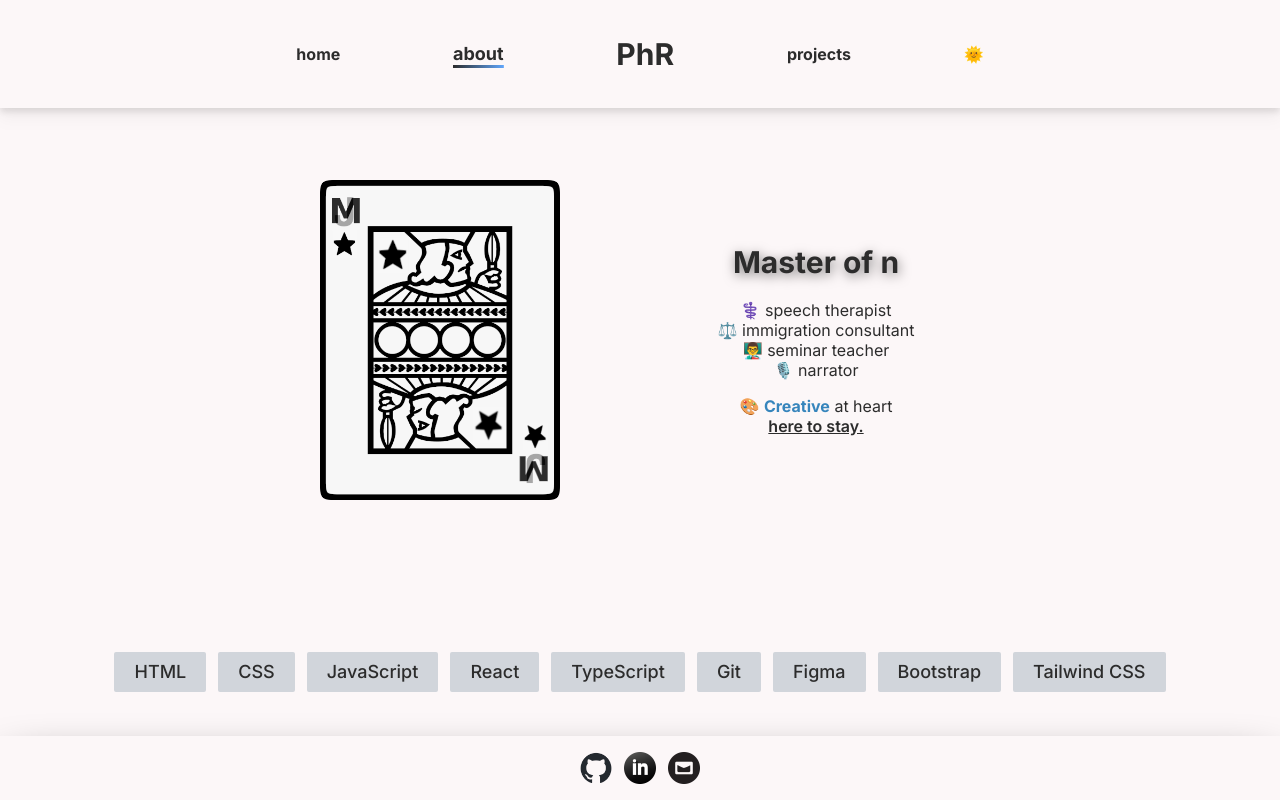
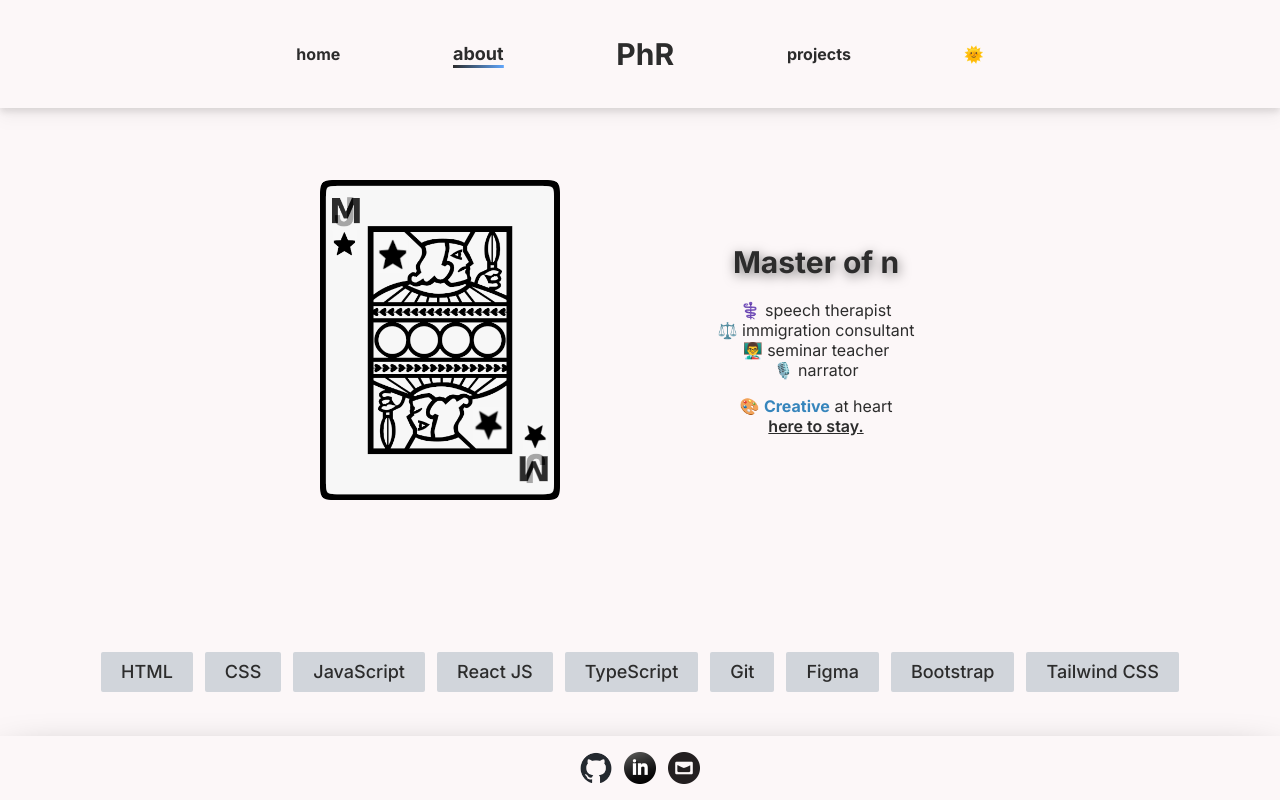
Before and after one commit to priegelsdev/portfolio-react, a React (Vite) app: page /about in a window 1280 px wide. Built offline with nearby package versions, Linux system fonts and the light colour scheme.

Commit message:
adjust slightly

```diff
--- a/src/pages/About.tsx
+++ b/src/pages/About.tsx
@@ -88,7 +88,7 @@ export default function About() {
             theme === 'light' ? 'bg-gray-300' : 'bg-gray-400 text-secondary'
           } rounded-sm px-5 py-1.5`}
         >
-          React
+          React JS
         </span>
         <span
           className={`${
```
